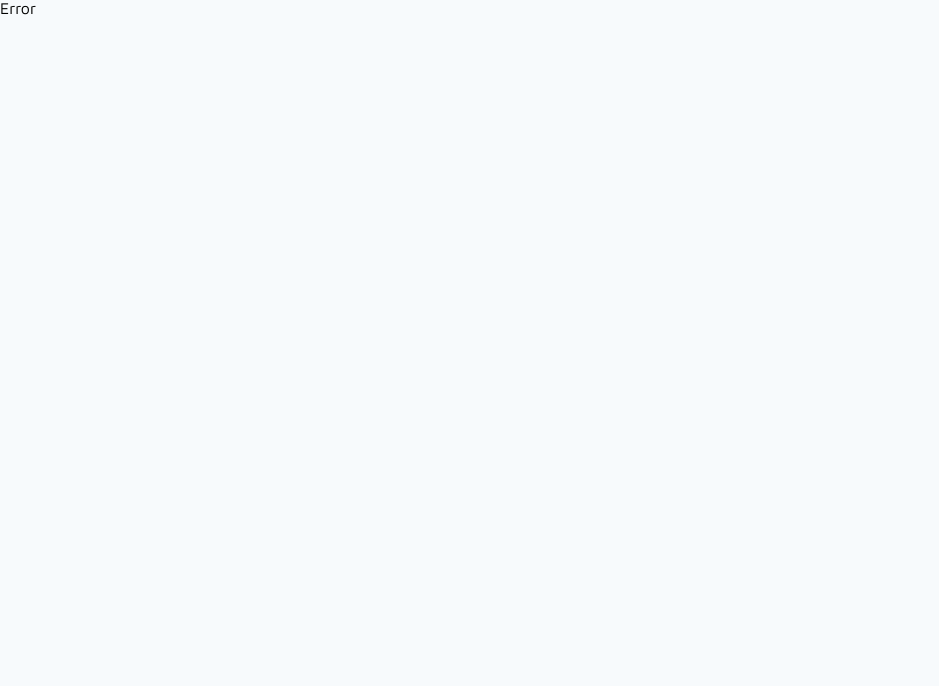
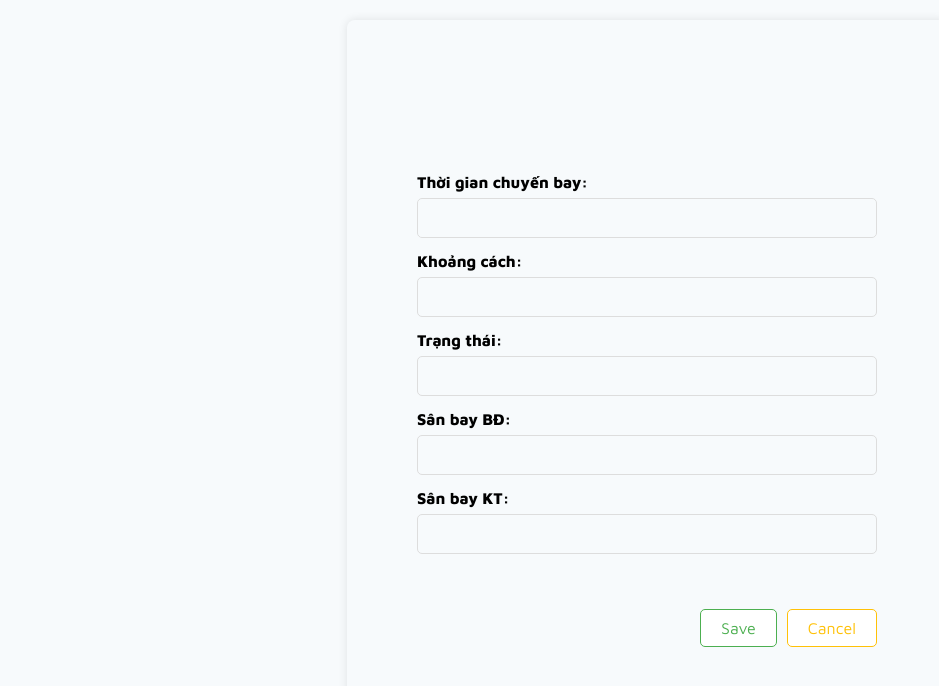
Before and after one commit to duylam15/FE-datvemaybay, a React (Vite) app: page /addRoute in a window 1280 px wide. Before the commit this address had no page. Shown: the top 686 px of the page, without its empty margins (0-939 px from the left). Built offline with nearby package versions, Linux system fonts and the light colour scheme.

Commit message:
push v1  ui tuyenbay

```diff
--- a/package.json
+++ b/package.json
@@ -16,6 +16,7 @@
         "axios": "^1.7.7",
         "react": "^18.3.1",
         "react-dom": "^18.3.1",
+        "react-icons": "^5.3.0",
         "react-redux": "8.0.5",
         "react-router-dom": "6.9.0",
         "react-spinners": "0.13.8",
--- a/src/components/Navbar/index.jsx
+++ b/src/components/Navbar/index.jsx
@@ -301,6 +301,12 @@ const Navbar = ({}) => {
               >
                 Đăng kí
               </span>
+              <span
+                className='navbar__register'
+                onClick={() => navigate('/QLTuyenBay')}
+              >
+                Tuyến bay
+              </span>
             </div>
           </div>
         </div>
--- /dev/null
+++ b/src/pages/QLTuyenBay/AddRoute.jsx
@@ -0,0 +1,108 @@
+import React, { useState } from 'react';
+import { Link } from 'react-router-dom';
+import './StyleAddRoute.scss';
+import axios from 'axios';
+
+const AddRoute = () => {
+  const [route, setRoutes] = useState({
+    thoiGianChuyenBay: '',
+    khoangCach: '',
+    trangThai: '',
+    sanBayBatDau: '',
+    sanBayKetThuc: '',
+  });
+
+  const handleChange = (e) => {
+    const { name, value } = e.target;
+    setRoutes({
+      ...route,
+      [name]: value,
+    });
+  };
+
+  const handleSave = async (e) => {
+    e.preventDefault();
+    try {
+      const result = await axios.post('http://localhost:8080/addRoute', route);
+      console.log('Route saved successfully:', result);
+    } catch (error) {
+      console.error('Error sending data to API:', error);
+    }
+  };
+
+  return (
+    <div className='form-container'>
+      <form onSubmit={(e) => handleSave(e)}>
+        <div>
+          <label htmlFor='thoiGianChuyenBay'>Thời gian chuyến bay:</label>
+          <input
+            type='text'
+            id='thoiGianChuyenBay'
+            name='thoiGianChuyenBay'
+            value={route.thoiGianChuyenBay}
+            onChange={(e) => handleChange(e)}
+            required
+          />
+        </div>
+
+        <div>
+          <label htmlFor='khoangCach'>Khoảng cách:</label>
+          <input
+            type='text'
+            id='khoangCach'
+            name='khoangCach'
+            value={route.khoangCach}
+            onChange={(e) => handleChange(e)}
+            required
+          />
+        </div>
+
+        <div>
+          <label htmlFor='status'>Trạng thái:</label>
+          <input
+            type='text'
+            id='status'
+            name='status'
+            value={route.status}
+            onChange={(e) => handleChange(e)}
+            required
+          />
+        </div>
+
+        <div>
+          <label htmlFor='sanBayBatDau'>Sân bay BĐ:</label>
+          <input
+            type='text'
+            id='sanBayBatDau'
+            name='sanBayBatDau'
+            value={route.sanBayBatDau}
+            onChange={(e) => handleChange(e)}
+            required
+          />
+        </div>
+
+        <div>
+          <label htmlFor='sanBayKetThuc'>Sân bay KT:</label>
+          <input
+            type='text'
+            id='sanBayKetThuc'
+            name='sanBayKetThuc'
+            value={route.sanBayKetThuc}
+            onChange={(e) => handleChange(e)}
+            required
+          />
+        </div>
+        <div className='button-container'>
+          <button type='submit' className='btn btn-save'>
+            Save
+          </button>
+          <Link to={`/QLTuyenBay`} className='btn btn-cancel'>
+            Cancel
+          </Link>
+        </div>
+      </form>
+    </div>
+  );
+};
+
+export default AddRoute;
--- /dev/null
+++ b/src/pages/QLTuyenBay/QLTuyenBay.jsx
@@ -0,0 +1,78 @@
+import { useEffect, useState } from 'react';
+import axios from 'axios';
+import { Link } from 'react-router-dom';
+import './StyleTuyenBay.scss';
+import { FaEdit, FaTrashAlt } from 'react-icons/fa';
+
+export default function QLTuyenBay() {
+  const [routes, setRoutes] = useState([]);
+
+  useEffect(() => {
+    loadRoutes();
+  }, []);
+
+  const loadRoutes = async () => {
+    try {
+      const result = await axios.get('http://localhost:8080/getAllRoutes', {
+        validateStatus: () => true,
+      });
+      console.log(result.data);
+      if (result.status === 200) {
+        setRoutes(result.data.data);
+      }
+    } catch (error) {
+      console.error('Lỗi khi lấy dữ liệu từ API:', error);
+      setRoutes([]); // Đảm bảo routes luôn là một mảng
+    }
+  };
+
+  return (
+    <>
+      <div className='button-container'>
+        <Link to={`/addRoute`} className='add-btn'>
+          Thêm
+        </Link>
+      </div>
+      <section class='table-container'>
+        <table>
+          <thead>
+            <tr>
+              <th>STT</th>
+              <th>Thời gian chuyến bay</th>
+              <th>Khoảng cách</th>
+              <th>Trạng thái</th>
+              <th>Sân bay BĐ</th>
+              <th>Sân bay KT</th>
+              <th>Actions</th>
+            </tr>
+          </thead>
+
+          <tbody>
+            {routes.map((route, index) => (
+              <tr key={route.idTuyenBay}>
+                <th scope='row'>{index + 1}</th>
+                <td>{route.thoiGianChuyenBay}</td>
+                <td>{route.khoangCach}</td>
+                <td>{route.status}</td>
+                <td>{route.sanBayBatDau}</td>
+                <td>{route.sanBayKetThuc}</td>
+
+                <td>
+                  <Link
+                    to={`/editRoute/${route.idTuyenBay}`}
+                    className='edit-btn'
+                  >
+                    <FaEdit />
+                  </Link>
+                  <button className='delete-btn'>
+                    <FaTrashAlt />
+                  </button>
+                </td>
+              </tr>
+            ))}
+          </tbody>
+        </table>
+      </section>
+    </>
+  );
+}
--- /dev/null
+++ b/src/pages/QLTuyenBay/StyleAddRoute.scss
@@ -0,0 +1,84 @@
+.form-container {
+    margin: 20px 347px;
+    padding: 10px;
+    box-shadow: 0px 0px 10px rgba(0, 0, 0, 0.1);
+    border-radius: 8px;
+    overflow-x: auto;
+    width: 600px;
+    justify-content: center;
+    align-items: center;
+    height: 100vh;
+    display: flex;
+
+
+
+    form {
+      display: flex;
+      flex-direction: column;
+      width: 500px;
+
+      padding: 20px;
+
+
+
+      div {
+        margin-bottom: 15px;
+
+        label {
+          font-weight: bold;
+          margin-bottom: 5px;
+        }
+
+        input {
+          width: 100%;
+          padding: 10px;
+          border: 1px solid #ddd;
+          border-radius: 5px;
+          font-size: 16px;
+        }
+
+
+      }
+
+      .button-container {
+        display: flex;
+        justify-content: flex-end;
+        margin: 20px 0;
+      }
+
+      .btn-save{
+        color: #4CAF50;
+        background-color: #fff;
+        border: 1px solid  #4CAF50;
+    }
+
+    .btn-save:hover {
+        background-color: #367c39;
+        color: white;
+      }
+
+    .btn-cancel{
+      margin-left: 10px;
+        color: #ffc107;
+        background-color: #fff;
+        border: 1px solid  #ffc107;
+    }
+
+    .btn-cancel:hover {
+        background-color: #ffc107;
+        color: white;
+      }
+
+      .btn {
+        padding: 10px 20px;
+        border-radius: 5px;
+        font-size: 16px;
+        cursor: pointer;
+        margin-top: 20px;
+        transition: background-color 0.3s ease;
+      }
+
+
+
+    }
+  }
--- /dev/null
+++ b/src/pages/QLTuyenBay/StyleTuyenBay.scss
@@ -0,0 +1,86 @@
+body {
+    font-family: Arial, sans-serif;
+}
+
+.button-container {
+    display: flex;
+    justify-content: flex-end;
+    margin: 20px 0;
+  }
+
+  .add-btn {
+    padding: 10px 15px;
+    background-color: #007bff;
+    color: white;
+    border: none;
+    border-radius: 4px;
+    cursor: pointer;
+    font-size: 16px;
+    margin-right: 25px;
+    transition: background-color 0.3s;
+
+    &:hover {
+      background-color: #0056b3;
+    }
+  }
+
+.table-container {
+    margin: 20px;
+    padding: 10px;
+    box-shadow: 0px 0px 10px rgba(0, 0, 0, 0.1);
+    border-radius: 8px;
+    overflow-x: auto;
+}
+
+table {
+    width: 100%;
+    border-collapse: collapse;
+    text-align: left;
+
+    th, td {
+        padding: 12px 15px;
+    }
+
+    thead {
+        background-color: #f4f4f4;
+    }
+
+    tbody tr:nth-child(even) {
+        background-color: #f9f9f9;
+    }
+
+    th {
+        font-weight: bold;
+        color: #333;
+        text-align: center;
+    }
+
+    td {
+        vertical-align: middle;
+        text-align: center;
+    }
+
+     .edit-btn, .delete-btn {
+        padding: 8px;
+        border: none;
+        border-radius: 4px;
+        cursor: pointer;
+        margin-right: 5px;
+
+        &:hover {
+            opacity: 0.8;
+        }
+    }
+
+
+
+    .edit-btn {
+        background-color: #ffc107;
+        color: white;
+    }
+
+    .delete-btn {
+        background-color: #dc3545;
+        color: white;
+    }
+}
```
Also changed, not shown: src/App.jsx (+4 -8 lines), src/routes/index.jsx (+14 -0 lines), 1 other file (tests, documents, lock files or other folders).
